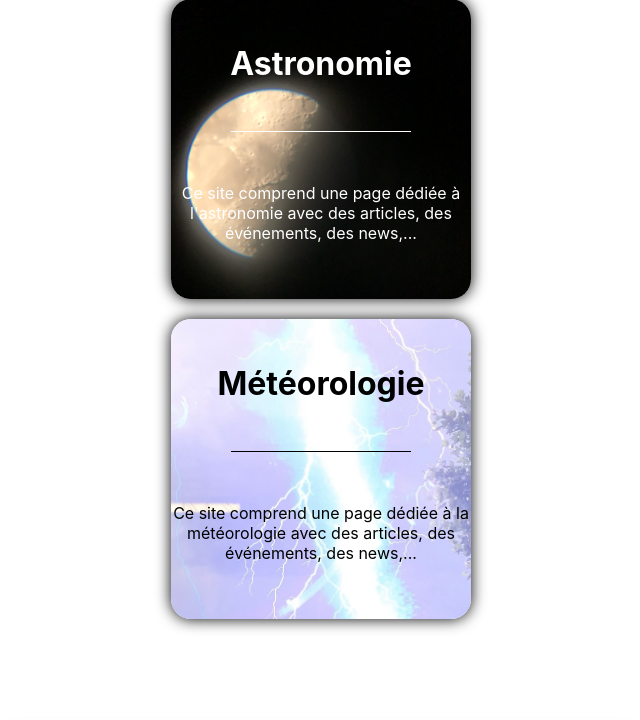
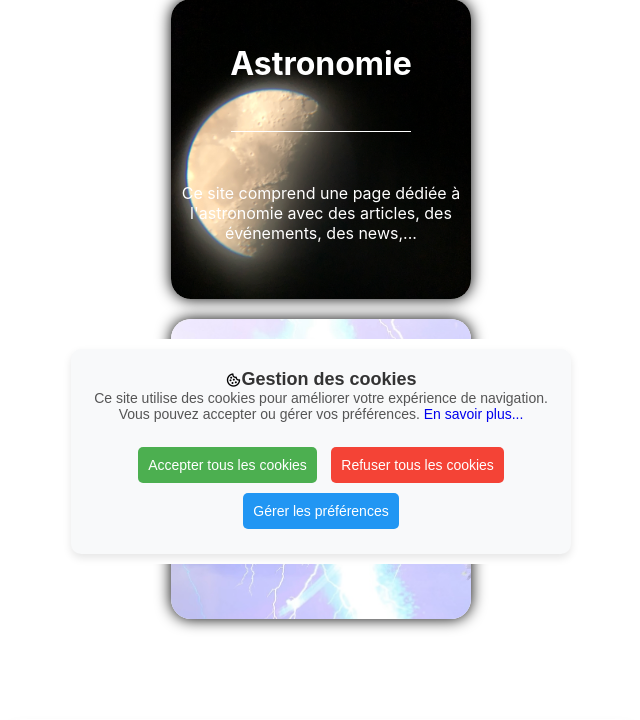
Before and after one commit to adrienb39/meteastro, a PHP site: page / in a window 1280 px wide. Shown: the part 236-956 px from the top of the page, without its empty margins (319-959 px from the left). Run offline with PHP 8.4, Linux system fonts and the light colour scheme; data that the repository does not hold is empty; some libraries are stand-ins or nearby versions.

Commit message:
mise à jour des cookies avec l'ajout des choix

```diff
--- a/cookie/cookie.css
+++ b/cookie/cookie.css
@@ -1,161 +1,172 @@
-.wrapper {
+/* Styles généraux pour le bandeau de cookies */
+.cookie-wrapper {
     position: fixed;
-    bottom: 50px;
-    right: -400px;
-    max-width: 345px;
+    bottom: 0;
+    left: 0;
     width: 100%;
-    background: #fff;
-    border-radius: 20px;
-    padding: 15px 25px 22px;
-    transition: right 0.3s ease;
-    box-shadow: 0 5px 10px rgba(0, 0, 0, 0.1);
-    z-index: 2;
+    z-index: 100;
+    display: flex;
+    justify-content: center;
+    padding: 10px;
+    background-color: #fff;
   }
 
-.darkmode .wrapper {
-    position: fixed;
-    bottom: 50px;
-    right: -400px;
-    max-width: 345px;
+  .cookie-banner {
     width: 100%;
-    background: black;
-    border-radius: 20px;
-    padding: 15px 25px 22px;
-    transition: right 0.3s ease;
-    box-shadow: 0 5px 10px rgba(0, 0, 0, 0.1);
-    z-index: 2;
+    max-width: 500px;
+    background-color: #f8f9fa;
+    padding: 20px;
+    border-radius: 10px;
+    box-shadow: 0 4px 8px rgba(0, 0, 0, 0.1);
+    text-align: center;
   }
 
-.wrapper.show {
-    right: 20px;
+  .cookie-banner header {
+    display: flex;
+    justify-content: center;
+    align-items: center;
   }
 
-.wrapper header {
-    display: flex;
-    align-items: center;
-    column-gap: 15px;
+  .cookie-banner h2 {
+    font-size: 18px;
+    color: #333;
+    margin: 0;
   }
 
-header i {
-    color: #4070f4;
-    font-size: 32px;
+  .cookie-banner .cookie-content p {
+    font-size: 14px;
+    color: #555;
   }
 
-header h2 {
-    color: #4070f4;
-    font-weight: 500;
+  .cookie-actions {
+    margin-top: 20px;
   }
 
-.wrapper .data {
-    margin-top: 16px;
+  .cookie-actions button {
+    padding: 10px;
+    font-size: 14px;
+    border-radius: 5px;
+    margin: 5px;
+    cursor: pointer;
   }
 
-.wrapper .data p {
+  .cookie-btn.accept {
+    background-color: #4CAF50;
+    color: white;
+    border: none;
+  }
+
+  .cookie-btn.reject {
+    background-color: #f44336;
+    color: white;
+    border: none;
+  }
+
+  .cookie-btn.manage {
+    background-color: #2196F3;
+    color: white;
+    border: none;
+  }
+
+  /* Modal de gestion des cookies */
+  .modal {
+    display: none;
+    position: fixed;
+    top: 0;
+    left: 0;
+    right: 0;
+    bottom: 0;
+    background: rgba(0, 0, 0, 0.7);
+    z-index: 200;
+    justify-content: center;
+    align-items: center;
+    padding: 20px;
+  }
+
+  .modal-content {
+    background-color: white;
+    padding: 20px;
+    border-radius: 10px;
+    max-width: 600px;
+    width: 100%;
+    text-align: center;
+  }
+
+  .modal-content h3 {
+    font-size: 18px;
     color: #333;
+  }
+
+  .cookie-settings {
+    text-align: left;
+    margin-top: 20px;
+  }
+
+  .cookie-settings label {
+    display: block;
+    margin: 10px 0;
+  }
+
+  .cookie-btn.save {
+    background-color: #4CAF50;
+    color: white;
+    border: none;
+    padding: 10px;
+    margin-top: 20px;
+    font-size: 14px;
+    border-radius: 5px;
+    cursor: pointer;
+  }
+
+  .close-modal {
+    position: absolute;
+    top: 10px;
+    right: 10px;
+    color: #333;
+    font-size: 20px;
+    text-decoration: none;
+    cursor: pointer;
+  }
+
+  /* Responsiveness pour petits écrans */
+  @media (max-width: 768px) {
+    .cookie-banner {
+      padding: 15px;
+      max-width: 90%;
+    }
+
+    .cookie-btn {
+      font-size: 14px;
+      padding: 10px;
+      width: 100%;
+      margin: 5px 0;
+    }
+
+    .cookie-wrapper {
+      padding: 10px;
+    }
+
+    .modal-content {
+      max-width: 100%;
+      padding: 20px;
+    }
+
+    .cookie-settings label {
+      font-size: 14px;
+    }
+  }
+
+  @media (max-width: 480px) {
+    .cookie-banner h2 {
       font-size: 16px;
     }
 
-.data p a {
-    color: #4070f4;
-    text-decoration: none;
+    .cookie-banner .cookie-content p {
+      font-size: 12px;
     }
 
-.data p a:hover {
-    text-decoration: underline;
-}
-
-.wrapper .buttons {
-    margin-top: 16px;
-    width: 100%;
-    display: flex;
-    align-items: center;
-    justify-content: space-between;
-}
-
-.buttons .button {
-    border: none;
-    color: #fff;
-    padding: 8px 0;
-    border-radius: 4px;
-    background: #4070f4;
-    cursor: pointer;
-    width: calc(100% / 2 - 10px);
-    transition: all 0.2s ease;
-}
-
-.buttons #acceptBtn:hover {
-    background-color: #034bf1;
-}
-
-#declineBtn {
-    border: 2px solid #4070f4;
-    background-color: #fff;
-    color: #4070f4;
-}
-
-#declineBtn:hover {
-    background-color: #4070f4;
-    color: #fff;
-}
-
-.title-info-cookie {
-    color: red;
-    text-align: center;
-}
-
-.p-popup {
-    font-size: 17px;
-    text-align: center;
-}
-
-.modal {
-    align-items: center;
-    display: flex;
-    justify-content: center;
-    position: absolute;
-    top: 0;
-    bottom: 0;
-    left: 0;
-    right: 0;
-    background: #000000a0;
-    transition: all 0.4s;
-    visibility: hidden;
-    opacity: 0;
-    border-radius: 20px;
-}
-
-.content-cookie {
-    position: absolute;
-    background: white;
-    width: 400px;
-    padding: 2em 0;
-    border-radius: 20px;
-}
-
-.modal:target {
-    visibility: visible;
-    opacity: 1;
-}
-
-.box-close {
-    position: absolute;
-    top: 0;
-    right: 15px;
-    color: #fe0606;
-    text-decoration: none;
-    font-size: 30px;
-}
-
-/* responsive */
-@media screen and (max-width: 1000px) {
-    .wrapper {
-        bottom: 10px;
-        width: 75%;
+    .cookie-btn.save, .cookie-btn.manage {
+      font-size: 12px;
+      padding: 8px;
     }
   }
-
-/* .cookie-banner {
-    position: fixed;
-    bottom: 0;
-    width: 100%;
-} */
--- a/connexion/information/information.js
+++ b/cookie/cookie.js
@@ -1,23 +1,66 @@
-const cookieBox = document.querySelector(".wrapper"),
-  buttons = document.querySelectorAll(".button");
+document.addEventListener("DOMContentLoaded", function () {
+  const cookieWrapper = document.querySelector(".cookie-wrapper");
+  const acceptAllButton = document.getElementById("accept-all");
+  const rejectAllButton = document.getElementById("reject-all");
+  const managePreferencesButton = document.getElementById("manage-preferences");
+  const savePreferencesButton = document.getElementById("save-preferences");
 
-const executeCodes = () => {
-  //if cookie contains codinglab it will be returned and below of this code will not run
-  if (document.cookie.includes("meteastro")) return;
-  cookieBox.classList.add("show");
+  const functionalCookiesCheckbox = document.getElementById("functional-cookies");
+  const analyticsCookiesCheckbox = document.getElementById("analytics-cookies");
+  const advertisingCookiesCheckbox = document.getElementById("advertising-cookies");
 
-  buttons.forEach((button) => {
-    button.addEventListener("click", () => {
-      cookieBox.classList.remove("show");
+  const modal = document.getElementById("popup-policy");
+  const closeModalButton = document.querySelector(".close-modal");
 
-      //if button has acceptBtn id
-      if (button.id == "acceptBtn") {
-        //set cookies for 1 month. 60 = 1 min, 60 = 1 hours, 24 = 1 day, 30 = 30 days
-        document.cookie = "cookieBy= meteastro; max-age=" + 60 * 60 * 24 * 30;
-      }
-    });
+  const cookieConsentKey = "cookieByMeteastro";
+
+  // Vérifie si l'utilisateur a déjà donné son consentement
+  if (document.cookie.includes(cookieConsentKey)) {
+    cookieWrapper.style.display = "none";
+  } else {
+    cookieWrapper.style.display = "flex";
+  }
+
+  // Accepter tous les cookies
+  acceptAllButton.addEventListener("click", function () {
+    document.cookie = `${cookieConsentKey}=accepted; max-age=${60 * 60 * 24 * 30}`; // valable 30 jours
+    cookieWrapper.style.display = "none";
   });
-};
 
-//executeCodes function will be called on webpage load
-window.addEventListener("load", executeCodes);
+  // Refuser tous les cookies
+  rejectAllButton.addEventListener("click", function () {
+    document.cookie = `${cookieConsentKey}=rejected; max-age=${60 * 60 * 24 * 30}`; // valable 30 jours
+    cookieWrapper.style.display = "none";
+  });
+
+  // Gérer les préférences
+  managePreferencesButton.addEventListener("click", function () {
+    modal.style.display = "flex";
+  });
+
+  // Enregistrer les préférences
+  savePreferencesButton.addEventListener("click", function () {
+    const acceptedCookies = {
+      functional: functionalCookiesCheckbox.checked,
+      analytics: analyticsCookiesCheckbox.checked,
+      advertising: advertisingCookiesCheckbox.checked
+    };
+
+    // Exemple de cookie personnalisé (stockage des choix)
+    document.cookie = `${cookieConsentKey}=${JSON.stringify(acceptedCookies)}; max-age=${60 * 60 * 24 * 30}`;
+    modal.style.display = "none";
+    cookieWrapper.style.display = "none";
+  });
+
+  // Fermer le modal
+  closeModalButton.addEventListener("click", function () {
+    modal.style.display = "none";
+  });
+
+  // Lien "En savoir plus..." pour ouvrir le modal
+  const moreInfoLink = document.getElementById("more-info-link");
+  moreInfoLink.addEventListener("click", function (event) {
+    event.preventDefault(); // Empêche le lien de se comporter normalement
+    modal.style.display = "flex"; // Affiche le modal
+  });
+});
--- a/cookie/cookie.php
+++ b/cookie/cookie.php
@@ -1,44 +1,56 @@
 <!DOCTYPE html>
-<html lang="en">
+<html lang="fr">
 
 <head>
   <meta charset="UTF-8">
   <meta name="viewport" content="width=device-width, initial-scale=1.0">
-  <title>Meteastro : Astronomie / météorologie</title>
+  <title>Meteastro : Astronomie / Météorologie</title>
+  <meta name="description" content="Meteastro - Site dédié à l'astronomie et à la météorologie.">
+  <meta name="author" content="Meteastro">
   <link rel="stylesheet" href="/cookie/cookie.css">
   <script src="/cookie/cookie.js" defer></script>
 </head>
 
 <body>
-  <div class="wrapper cookie-banner">
-    <header>
-      <i class="bx bx-cookie"></i>
-      <h2>Consentement aux cookies</h2>
-    </header>
-
-    <div class="data">
-      <p>Ce site Web utilise des cookies pour vous aider à avoir une expérience de navigation supérieure et plus
-        pertinente sur le site Web. <a href="#popup-box"> En savoir plus...</a></p>
-    </div>
-
-    <div id="popup-box" class="modal">
-      <div class="content-cookie">
-        <h1 class="title-info-cookie">
-          Info sur les cookies
-        </h1>
-        <b>
-          <p class="p-popup">Ce site Web utilise des cookies pour avoir le compteur de visite et autres<br><br>Si vous
-            continuez à utiliser ce site Web, nous considérerons que vous acceptez l'utilisation des cookies.</p>
-        </b>
-        <a href="#" class="box-close">
-          ×
-        </a>
+  <!-- Bandeau de consentement cookies -->
+  <div class="cookie-wrapper">
+    <div class="cookie-banner">
+      <header>
+        <i class="bx bx-cookie"></i>
+        <h2>Gestion des cookies</h2>
+      </header>
+      <div class="cookie-content">
+        <p>Ce site utilise des cookies pour améliorer votre expérience de navigation. Vous pouvez accepter ou gérer vos préférences. <a href="../connexion/terms.php">En savoir plus...</a></p>
+      </div>
+      <div class="cookie-actions">
+        <button id="accept-all" class="cookie-btn accept">Accepter tous les cookies</button>
+        <button id="reject-all" class="cookie-btn reject">Refuser tous les cookies</button>
+        <button id="manage-preferences" class="cookie-btn manage">Gérer les préférences</button>
       </div>
     </div>
+  </div>
 
-    <div class="buttons">
-      <button class="button" id="acceptBtn">Accepter</button>
-      <button class="button" id="declineBtn">Refuser</button>
+  <!-- Popup politique des cookies -->
+  <div id="popup-policy" class="modal">
+    <div class="modal-content">
+      <h3>Politique de confidentialité et cookies</h3>
+      <p>Nous utilisons des cookies pour analyser la performance du site, personnaliser le contenu et vous proposer des publicités ciblées. Vous pouvez personnaliser vos choix ci-dessous.</p>
+      <div class="cookie-settings">
+        <label>
+          <input type="checkbox" id="functional-cookies" checked disabled>
+          Cookies fonctionnels
+        </label>
+        <label>
+          <input type="checkbox" id="analytics-cookies">
+          Cookies analytiques
+        </label>
+        <label>
+          <input type="checkbox" id="advertising-cookies">
+          Cookies publicitaires
+        </label>
+      </div>
+      <button id="save-preferences" class="cookie-btn save">Enregistrer mes préférences</button>
+      <a href="#" class="close-modal">×</a>
     </div>
   </div>
 </body>
```
Lines whose indentation alone changed are shown as unchanged.
